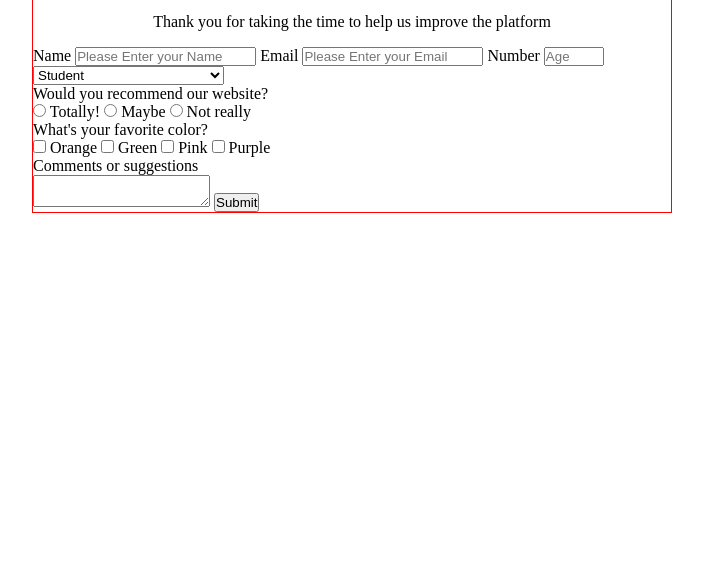
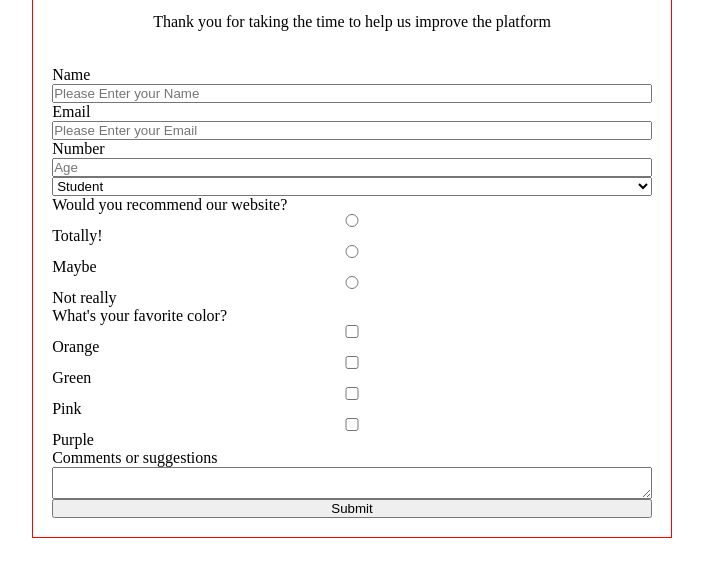
Before and after one commit to boyedandtoyed/Web_project1, a plain HTML site: page index.html in a window 1280 px wide. Shown: the part 89-666 px from the top of the page, without its empty margins (288-991 px from the left). Drawn offline with Linux system fonts and the light colour scheme.

Commit message:
Add column flex and padding of 1.2em to form

```diff
--- a/css/style.css
+++ b/css/style.css
@@ -21,3 +21,9 @@
 .container #description{
     margin: 1em 0;
 }
+form{
+    padding:1.2em;
+    width: 100%;
+    display:flex;
+    flex-direction:column;
+}
```
